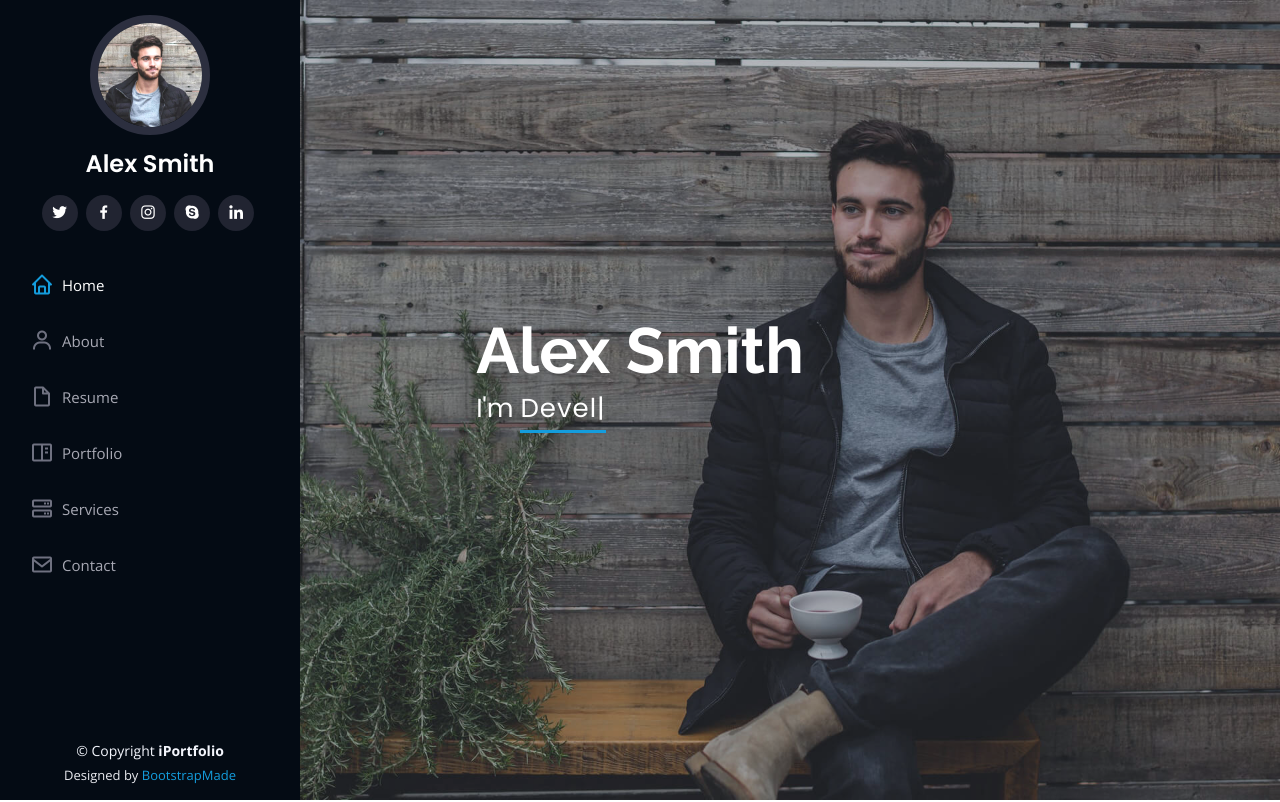
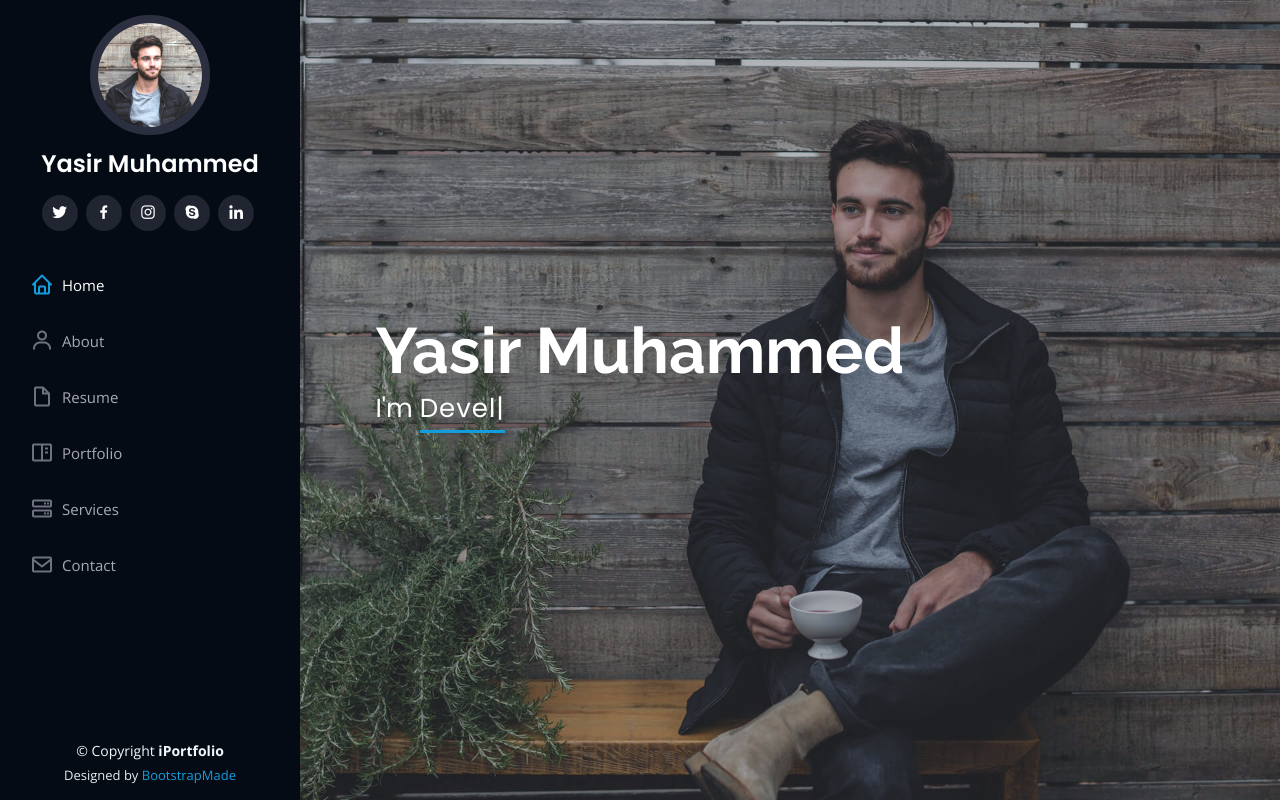
Before and after one commit to yasir-dstidubai/yasir, a plain HTML site: page index.html in a window 1280 px wide. Shown: the top 802 px of the page. Drawn offline with nearby package versions, Linux system fonts and the light colour scheme.

Commit message:
Changed the title name and site owner name

```diff
--- a/index.html
+++ b/index.html
@@ -5,7 +5,7 @@
   <meta charset="utf-8">
   <meta content="width=device-width, initial-scale=1.0" name="viewport">
 
-  <title>iPortfolio Bootstrap Template - Index</title>
+  <title>Yasir Muhammed Resume</title>
   <meta content="" name="description">
   <meta content="" name="keywords">
 
@@ -46,7 +46,7 @@
 
       <div class="profile">
         <img src="assets/img/profile-img.jpg" alt="" class="img-fluid rounded-circle">
-        <h1 class="text-light"><a href="index.html">Alex Smith</a></h1>
+        <h1 class="text-light"><a href="index.html">Yasir Muhammed</a></h1>
         <div class="social-links mt-3 text-center">
           <a href="#" class="twitter"><i class="bx bxl-twitter"></i></a>
           <a href="#" class="facebook"><i class="bx bxl-facebook"></i></a>
@@ -75,7 +75,7 @@
   <!-- ======= Hero Section ======= -->
   <section id="hero" class="d-flex flex-column justify-content-center align-items-center">
     <div class="hero-container" data-aos="fade-in">
-      <h1>Alex Smith</h1>
+      <h1>Yasir Muhammed</h1>
       <p>I'm <span class="typed" data-typed-items="Designer, Developer, Freelancer, Photographer"></span></p>
     </div>
   </section><!-- End Hero -->
@@ -256,7 +256,7 @@
           <div class="col-lg-6" data-aos="fade-up">
             <h3 class="resume-title">Sumary</h3>
             <div class="resume-item pb-0">
-              <h4>Alex Smith</h4>
+              <h4>Yasir Muhammed</h4>
               <p><em>Innovative and deadline-driven Graphic Designer with 3+ years of experience designing and developing user-centered digital/print marketing material from initial concept to final, polished deliverable.</em></p>
               <ul>
                 <li>Portland par 127,Orlando, FL</li>
```
